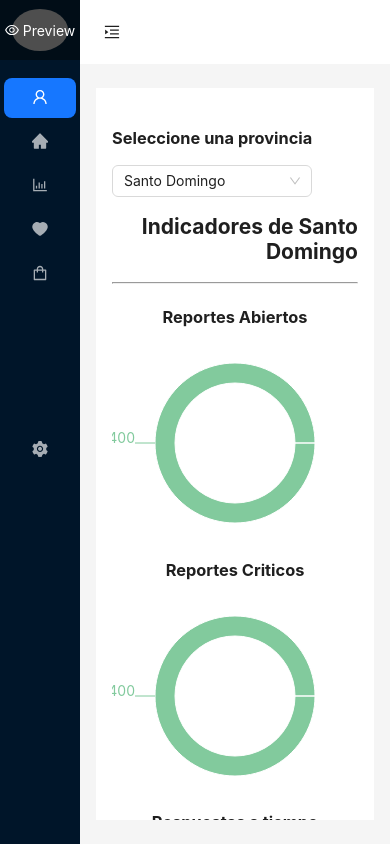
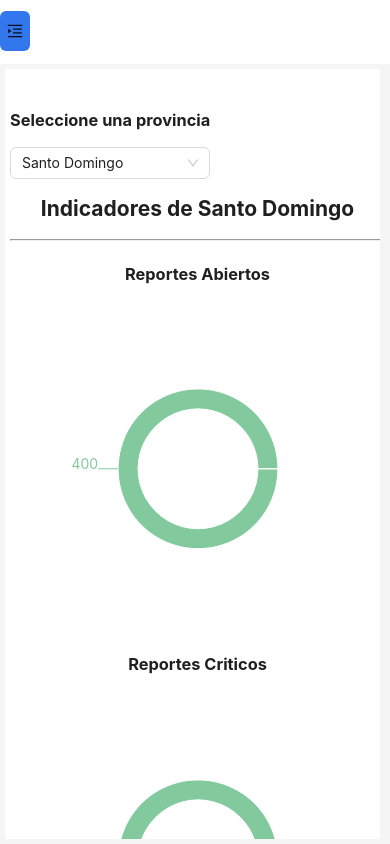
Before and after one commit to ninjacksnake/dominicana-reporta-ui, a React (Create React App) app: page / in a window 390 px wide. Built offline with nearby package versions, Linux system fonts and the light colour scheme; grey boxes are pictures that could not be loaded.

Commit message:
Fix some ui issues

```diff
--- a/src/components/charts/BarChartComp.jsx
+++ b/src/components/charts/BarChartComp.jsx
@@ -1,19 +1,22 @@
 import React from "react";
+import "./barChartComp.css";
 
 import {
   Bar,
   BarChart,
   CartesianGrid,
   Legend,
+  ResponsiveContainer,
   Tooltip,
   XAxis,
   YAxis,
 } from "recharts";
-import './barChartComp.css';
-const BarCharComp = ({data}) => {
+import "./barChartComp.css";
+const BarCharComp = ({ data }) => {
   return (
-
-      <BarChart width={425} height={230} data={data}>
+    <div className="barchart-container">
+      <ResponsiveContainer width="100%">
+        <BarChart data={data}>
           <CartesianGrid strokeDasharray="3 3" />
           <XAxis dataKey="name" />
           <YAxis />
@@ -22,7 +25,8 @@ const BarCharComp = ({data}) => {
           <Bar dataKey="pv" fill="#8884d8" />
           <Bar dataKey="uv" fill="#82ca9d" />
         </BarChart>
-
+      </ResponsiveContainer>
+    </div>
   );
 };
 
--- a/src/components/charts/PieChart.jsx
+++ b/src/components/charts/PieChart.jsx
@@ -1,13 +1,14 @@
 import React from "react";
-import { Pie, PieChart } from "recharts";
-
-const PieChartComp = ({ data , index}) => {
-  console.log(data, index)
+import { Pie, PieChart, ResponsiveContainer } from "recharts";
+import "./pieChart.css";
+const PieChartComp = ({ data, index }) => {
+  console.log(data, index);
   return (
     <div>
-    <h3 style={{textAlign:"center"}}>{data[0].reportName}</h3>
-      <PieChart width={300} height={200}>
-
+      <h3 style={{ textAlign: "center" }}>{data[0].reportName}</h3>
+      <div className="pieChart-container">
+        <ResponsiveContainer>
+          <PieChart>
             <Pie
               data={data}
               dataKey="value"
@@ -20,6 +21,8 @@ const PieChartComp = ({ data , index}) => {
               label
             />
           </PieChart>
+        </ResponsiveContainer>
+      </div>
     </div>
   );
 };
--- a/src/components/charts/barChartComp.css
+++ b/src/components/charts/barChartComp.css
@@ -0,0 +1,12 @@
+.barchart-container{
+    width:30vw;
+    height:30vh;
+}
+
+
+@media (max-width:400px){
+    .barchart-container{
+        width:48vw;
+        height:25vh;
+    }
+}
--- a/src/components/charts/pieChart.css
+++ b/src/components/charts/pieChart.css
@@ -0,0 +1,19 @@
+.pieChart-container{
+    width:20vw;
+    height:25vh;
+}
+
+
+
+
+
+
+
+
+@media ( max-width: 400px){
+    .pieChart-container{
+
+        width:100vw;
+        height:40vh;
+    }
+}
--- a/src/pages/AppLayout.jsx
+++ b/src/pages/AppLayout.jsx
@@ -88,7 +88,7 @@ const AppLayout = () => {
   } = theme.useToken();
   return (
     <Layout style={{ height: "100vh" }}>
-      <Sider trigger={null} collapsible collapsed={collapsed} >
+      <Sider trigger={null} collapsible collapsed={collapsed} className="sider" breakpoint={"lg"} collapsedWidth={0}>
         <UserProfileBox />
         <div className="demo-logo-vertical" />
         <Menu
@@ -106,8 +106,9 @@ const AppLayout = () => {
             onClick={() => setCollapsed(!collapsed)}
             style={{
               fontSize: "16px",
-              width: 64,
-              height: 64,
+              width: 30,
+              height: 40,
+              backgroundColor: "#3377ec"
             }}
           />
         </Header>
--- a/src/pages/Register.jsx
+++ b/src/pages/Register.jsx
@@ -20,7 +20,7 @@ const Register = () => {
              <Image preview={false} alt="Logo de Dominicana Reporta" src={logo} style={ {width:"50%"}}/>
           </div>
 
-          <h1>Create User</h1>
+          <h1>Crear Usuario</h1>
           <Form
             name="normal_register"
             className="register-form"
--- a/src/pages/indicators/Indicators.jsx
+++ b/src/pages/indicators/Indicators.jsx
@@ -7,7 +7,7 @@ import PieChartComp from "../../components/charts/PieChart";
 import ListComp from "../../components/ListComp";
 
 const Indicators = () => {
-  const [currentProvince, setCurrentProvince ] = useState('Santo Domingo')
+  const [currentProvince, setCurrentProvince] = useState("Santo Domingo");
   const data = [
     { name: "Jan", uv: 400, pv: 2400, amt: 2400 },
     { name: "Feb", uv: 300, pv: 1398, amt: 2210 },
@@ -38,41 +38,38 @@ const Indicators = () => {
       name: "Juan Perez",
       picture: "../assets/DR.png",
       points: 150,
-
     },
     {
       name: "Juana Mendez",
       picture: "test",
       points: 300,
-
     },
     {
       name: "Maximo Gomez",
       picture: "test",
       points: 200,
-
     },
   ];
 
-  const handleChange =(value)=>{
-    setCurrentProvince(value)
-  }
+  const handleChange = (value) => {
+    setCurrentProvince(value);
+  };
   return (
     <>
+      <div className="indicator-container">
         <h3>Seleccione una provincia</h3>
         <Select
           defaultValue="Santo Domingo"
           style={{ width: 200 }}
-
           onChange={handleChange}
           options={[
-        { value: 'Santiago', label: 'Santiago' },
-        { value: 'Santo Domingo', label: 'Santo Domingo' },
-        { value: 'San Juan', label: 'San Juan' },
-        { value: 'Punta Cana', label: 'Punta Cana', disabled: false },
+            { value: "Santiago", label: "Santiago" },
+            { value: "Santo Domingo", label: "Santo Domingo" },
+            { value: "San Juan", label: "San Juan" },
+            { value: "Punta Cana", label: "Punta Cana", disabled: false },
           ]}
         />
-      <h2 style={{ textAlign: "right", marginRight: "0%" }}>
+        <h2>
           Indicadores de {currentProvince}
         </h2>
         <hr />
@@ -82,7 +79,7 @@ const Indicators = () => {
           <PieChartComp data={[dataPies[2]]} index={3} key={"pie3"} />
         </div>
 
-      <h2 style={{ textAlign: "right", marginRight: "0%" }}>
+        <h2>
           Reportes por Servicios {}
         </h2>
         <hr />
@@ -93,12 +90,13 @@ const Indicators = () => {
 
         <br />
 
-      <h2 style={{ textAlign: "right", marginRight: "0%" }}>
+        <h2>
           Puntos ganados {}
         </h2>
         <hr />
 
         <ListComp data={listData} />
+      </div>
     </>
   );
 };
--- a/src/pages/indicators/indicators.css
+++ b/src/pages/indicators/indicators.css
@@ -1,3 +1,13 @@
+.indicator-container {
+  padding: 20px;
+  padding-left: 10vw;
+  padding-right: 10vw;
+
+}
+.indicator-container h2 {
+  text-align: rigth;
+}
+
 .line-chart-container {
   display: flex;
   width: 100%;
@@ -5,13 +15,11 @@
   flex-wrap: wrap;
 }
 
-
 .bar-chart-container {
   display: flex;
   width: 100%;
   flex-wrap: wrap;
   justify-content: center;
-
 }
 .pie-chart-container {
   display: flex;
@@ -19,3 +27,20 @@
   flex-wrap: wrap;
   justify-content: center;
 }
+
+@media (max-width: 400px) {
+  .pie-chart-container {
+    display: flex;
+    flex-wrap: wrap;
+  }
+
+  .indicator-container {
+    padding-left: 0;
+    padding-right: 0;
+    max-width: 375px ;
+  }
+
+  .indicator-container h2 {
+    text-align: center;
+  }
+}
--- a/src/pages/layout.css
+++ b/src/pages/layout.css
@@ -28,3 +28,15 @@
 ::-webkit-scrollbar-thumb:hover {
   background: #555;
 }
+
+@media (max-width: 400px ) {
+  .content-container{
+    margin:5px;
+    width: 375px;
+  }
+ /* .sider{
+  display: none;
+ } */
+
+
+}
--- a/src/pages/services-reports/Reports.jsx
+++ b/src/pages/services-reports/Reports.jsx
@@ -9,7 +9,7 @@ const Reports = () => {
     <div className="reports-container">
       <div className="header-container">
         <div className="logo-container">
-          <Image alt="Company Logo" src={logo} width={200} />
+          <Image alt="Company Logo" src={logo} width={200} className="logo" />
         </div>
         <div className="header-deading">
           <h2> ESTE REPORTE PERTENECE A:</h2>
--- a/src/pages/services-reports/reports.css
+++ b/src/pages/services-reports/reports.css
@@ -2,7 +2,7 @@
     display: flex;
     justify-content: center;
     text-align: center;
-    min-width: 412px;
+    min-width: 300px;
 }
 
 .header-container{
@@ -19,3 +19,25 @@
     padding:20px;
 
 }
+
+@media (max-width: 400px){
+    .reports-container{
+        padding: 80;
+        font-size: small;
+
+    }
+
+
+    .reports-container .logo{
+       width: 60%;
+    }
+    .reports-container h2{
+       font-size: 3vw;
+     }
+     .reports-container h3{
+        font-size: 3vw;
+      }
+    .report-form-container{
+       font-size: small;
+    }
+}
```
Lines whose indentation alone changed are shown as unchanged.
